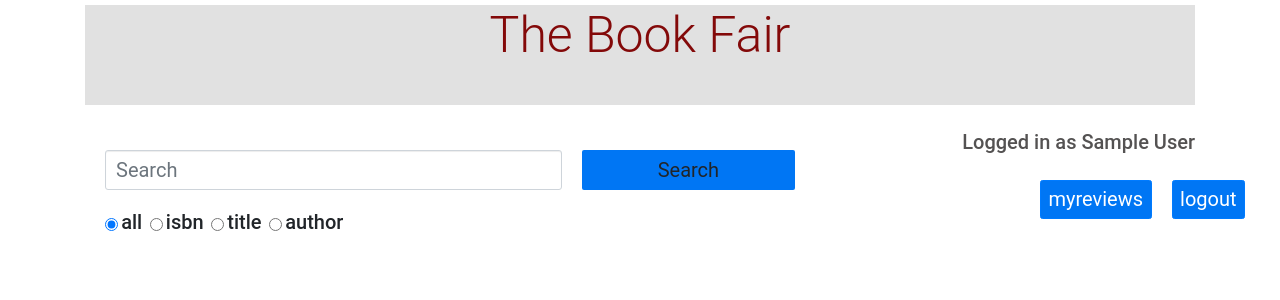
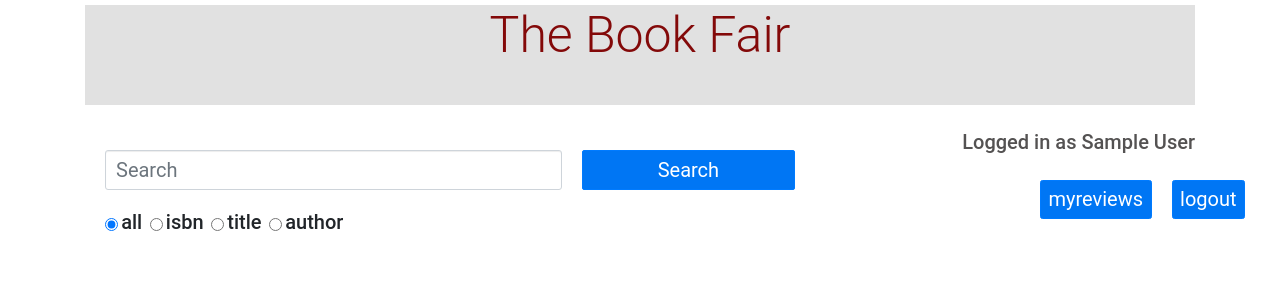
Before and after one commit to saarikabhasi/CS50-project1, a Flask app: page / in a window 1280 px wide. Shown: the top 300 px of the page. Run offline with Flask 2, Linux system fonts and the light colour scheme; the visitor is signed in with stand-in values (Sample User, id 1); some libraries are stand-ins or nearby versions.

Commit message:
search button changes

```diff
--- a/templates/index.html
+++ b/templates/index.html
@@ -23,7 +23,7 @@
                             <input class="form-control form-control-lg" type="text" name = "search" placeholder="Search" aria-label="Search">
                         </div>
                         <div>
-                            <button class="btn btn-elegant btn-rounded btn-sm my-0" type="submit">Search</button>
+                            <button class="btn btn-primary btn-rounded btn-sm my-0" type="submit">Search</button>
                         </div>
                     </div>
 
```
